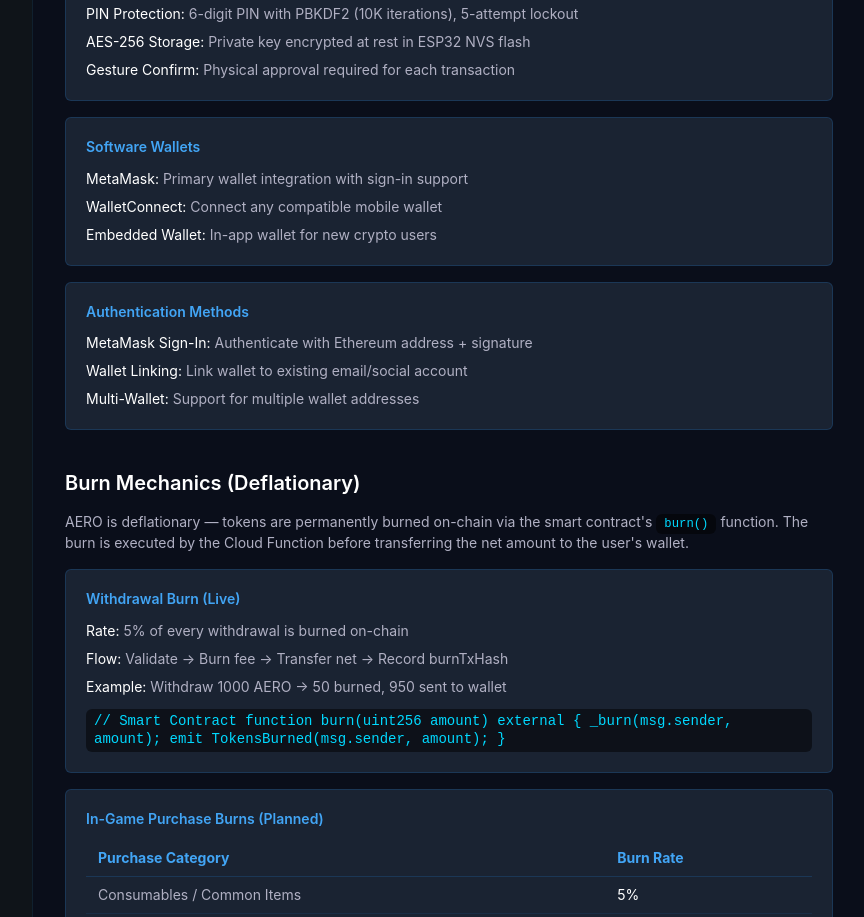
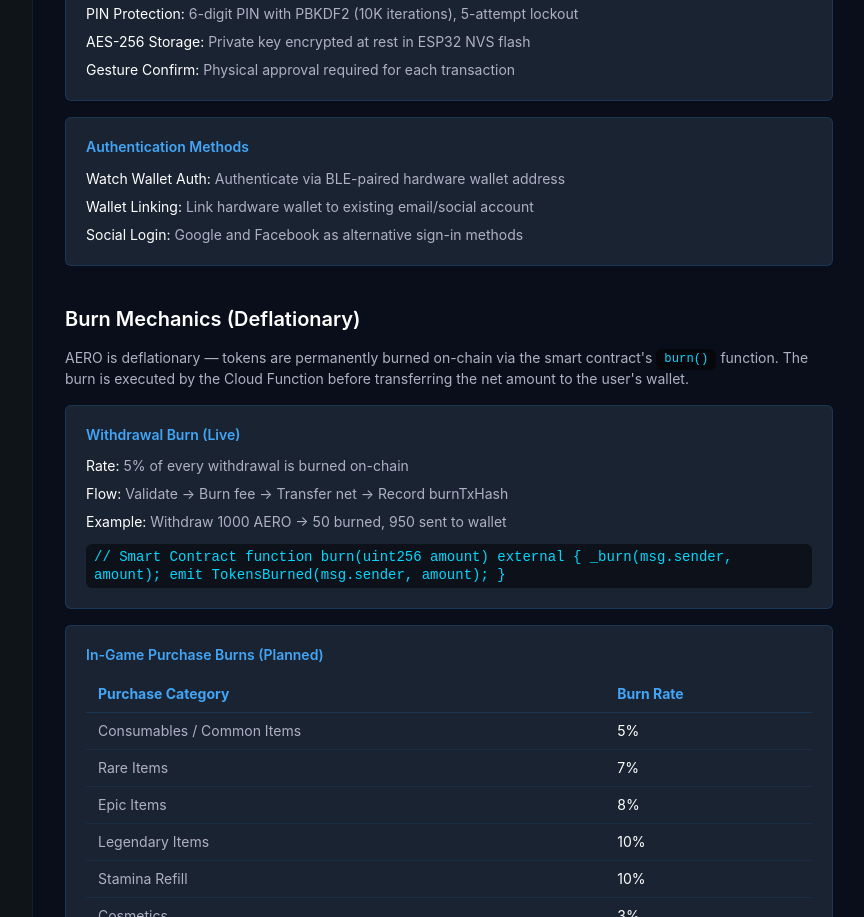
Before and after one commit to Aera0908/aerovit-doc, a React (Vite) app: page /tokenomics in a window 1280 px wide. Shown: the part 2160-3077 px from the top of the page, without its empty margins (223-1087 px from the left). Built offline with nearby package versions, Linux system fonts and the light colour scheme.

Commit message:
changed the metamask integration into hardware wallet integration

```diff
--- a/src/pages/Architecture.tsx
+++ b/src/pages/Architecture.tsx
@@ -131,7 +131,7 @@ export default function Architecture() {
         <h2 className="text-xl font-semibold text-white mb-4">Data Flow</h2>
         <div className="hud-box p-5">
           <ol className="text-[var(--text-secondary)] space-y-2 text-sm list-decimal list-inside">
-            <li>User authenticates via Firebase (Email, Google, Facebook, or MetaMask)</li>
+            <li>User authenticates via Firebase (Email, Google, or Facebook)</li>
             <li>App fetches user profile and daily quest from Firestore</li>
             <li>User starts workout session</li>
             <li>BlazePose analyzes camera feed for rep counting</li>
@@ -193,7 +193,7 @@ export default function Architecture() {
             <h4 className="text-sm font-medium text-[var(--primary-light)] mb-2">Web3</h4>
             <ul className="text-[var(--text-secondary)] text-sm space-y-1">
               <li>Ethereum</li>
-              <li>MetaMask</li>
+              <li>Hardware Wallet (ESP32)</li>
               <li>ERC-20 Tokens</li>
             </ul>
           </div>
@@ -243,7 +243,7 @@ function ArchitectureDiagram() {
         <DiagramBox title="ESP32" subtitle="Wearable" color="purple" className="flex-1" />
         <DiagramBox title="AI Coach" subtitle="RAG + Audio" color="cyan" className="flex-1" />
         <DiagramBox title="RL Service" subtitle="FSM-PPO" color="green" className="flex-1" />
-        <DiagramBox title="Web3" subtitle="MetaMask" color="orange" className="flex-1" />
+        <DiagramBox title="Web3" subtitle="HW Wallet" color="orange" className="flex-1" />
       </div>
 
       {/* Legend */}
--- a/src/pages/Features.tsx
+++ b/src/pages/Features.tsx
@@ -156,10 +156,9 @@ export default function Features() {
             <ul className="text-[var(--text-secondary)] space-y-2 text-sm">
               <li><span className="text-white">AERO Token:</span> ERC-20 token for workout rewards (Sepolia Testnet)</li>
               <li><span className="text-white">Hardware Wallet:</span> ESP32-S3 watch generates & stores keys, signs transactions via BLE</li>
-              <li><span className="text-white">Software Wallets:</span> MetaMask, WalletConnect, and embedded wallet support</li>
               <li><span className="text-white">Move-to-Earn:</span> Earn tokens for completing daily quests and workouts</li>
               <li><span className="text-white">Token Burning:</span> 5% withdrawal fee burned on-chain for deflationary economics</li>
-              <li><span className="text-white">Social Auth:</span> Google, Facebook, and MetaMask authentication</li>
+              <li><span className="text-white">Social Auth:</span> Google and Facebook authentication</li>
               <li><span className="text-white">On-Chain:</span> Transparent reward distribution via smart contracts</li>
             </ul>
           </div>
@@ -182,7 +181,7 @@ export default function Features() {
               <li><span className="text-white">Email/Password:</span> Traditional Firebase authentication</li>
               <li><span className="text-white">Google Sign-In:</span> Quick access via Google account</li>
               <li><span className="text-white">Facebook Login:</span> Social authentication integration</li>
-              <li><span className="text-white">MetaMask:</span> Web3 wallet-based authentication with Ethereum address</li>
+              <li><span className="text-white">Watch Wallet:</span> Hardware wallet authentication via BLE-paired ESP32 watch</li>
             </ul>
           </div>
         </section>
--- a/src/pages/Home.tsx
+++ b/src/pages/Home.tsx
@@ -186,7 +186,7 @@ export default function Home() {
             <FeatureCard
               icon={<WalletIcon />}
               title="Web3 Wallet"
-              description="Built-in crypto wallet with MetaMask integration. Earn, store, and manage AERO tokens from your fitness achievements."
+              description="Hardware wallet on your ESP32 watch — keys never leave the device. Earn, store, and manage AERO tokens securely."
             />
           </div>
         </div>
@@ -220,7 +220,7 @@ export default function Home() {
             />
             <TechCard
               category="Web3"
-              technologies={['Ethereum', 'ERC-20', 'MetaMask', 'Sepolia']}
+              technologies={['Ethereum', 'ERC-20', 'Hardware Wallet', 'Sepolia']}
             />
           </div>
         </div>
@@ -253,9 +253,9 @@ export default function Home() {
                   <path strokeLinecap="round" strokeLinejoin="round" strokeWidth={2} d="M17 9V7a2 2 0 00-2-2H5a2 2 0 00-2 2v6a2 2 0 002 2h2m2 4h10a2 2 0 002-2v-6a2 2 0 00-2-2H9a2 2 0 00-2 2v6a2 2 0 002 2zm7-5a2 2 0 11-4 0 2 2 0 014 0z" />
                 </svg>
               </div>
-              <h3 className="text-lg font-semibold text-white mb-2">MetaMask Wallet</h3>
+              <h3 className="text-lg font-semibold text-white mb-2">Hardware Watch Wallet</h3>
               <p className="text-sm text-[var(--text-secondary)]">
-                Secure wallet integration for managing your AERO tokens and fitness rewards
+                On-device key storage and transaction signing on your ESP32 smartwatch
               </p>
             </div>
 
--- a/src/pages/Tokenomics.tsx
+++ b/src/pages/Tokenomics.tsx
@@ -133,20 +133,11 @@ export default function Tokenomics() {
           </div>
 
           <div className="hud-box p-5">
-            <h3 className="text-sm font-medium text-[var(--primary-light)] mb-3">Software Wallets</h3>
-            <ul className="text-[var(--text-secondary)] space-y-2 text-sm">
-              <li><span className="text-white">MetaMask:</span> Primary wallet integration with sign-in support</li>
-              <li><span className="text-white">WalletConnect:</span> Connect any compatible mobile wallet</li>
-              <li><span className="text-white">Embedded Wallet:</span> In-app wallet for new crypto users</li>
-            </ul>
-          </div>
-
-          <div className="hud-box p-5">
             <h3 className="text-sm font-medium text-[var(--primary-light)] mb-3">Authentication Methods</h3>
             <ul className="text-[var(--text-secondary)] space-y-2 text-sm">
-              <li><span className="text-white">MetaMask Sign-In:</span> Authenticate with Ethereum address + signature</li>
-              <li><span className="text-white">Wallet Linking:</span> Link wallet to existing email/social account</li>
-              <li><span className="text-white">Multi-Wallet:</span> Support for multiple wallet addresses</li>
+              <li><span className="text-white">Watch Wallet Auth:</span> Authenticate via BLE-paired hardware wallet address</li>
+              <li><span className="text-white">Wallet Linking:</span> Link hardware wallet to existing email/social account</li>
+              <li><span className="text-white">Social Login:</span> Google and Facebook as alternative sign-in methods</li>
             </ul>
           </div>
         </div>
```
